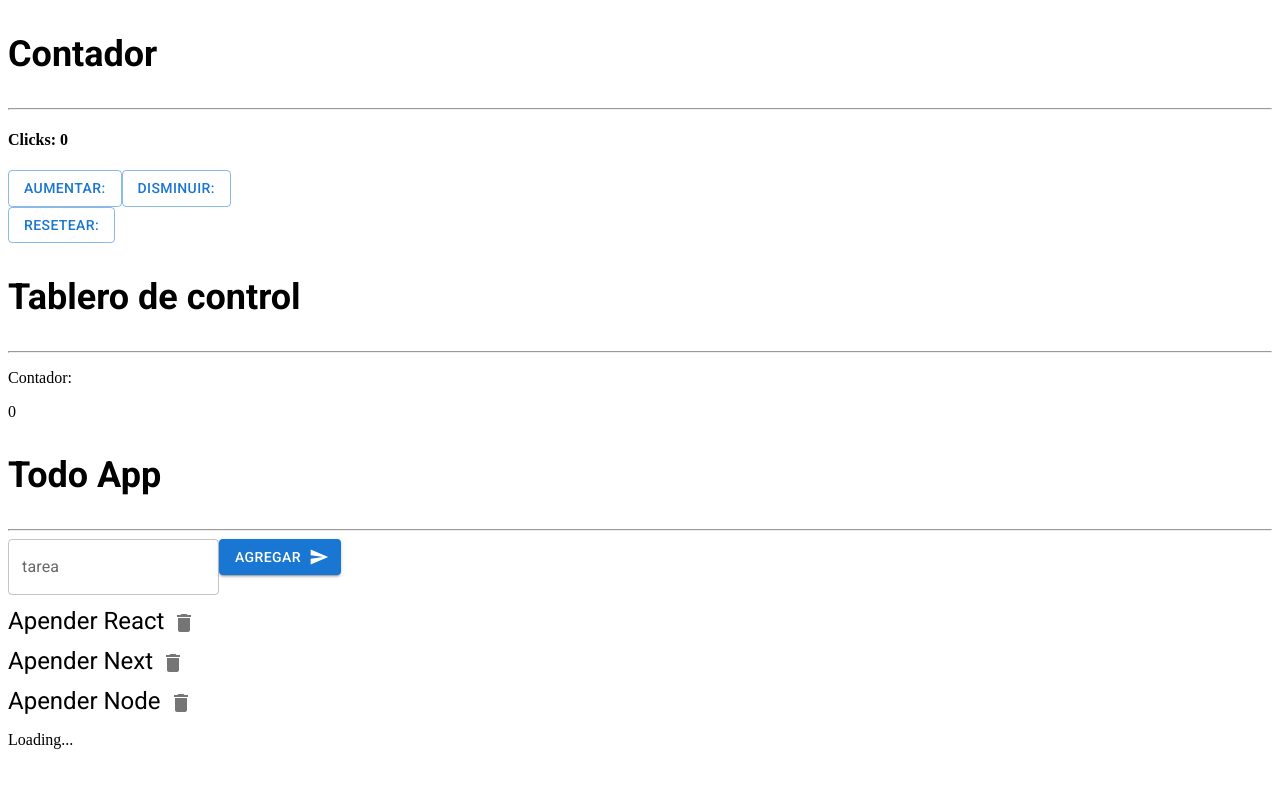
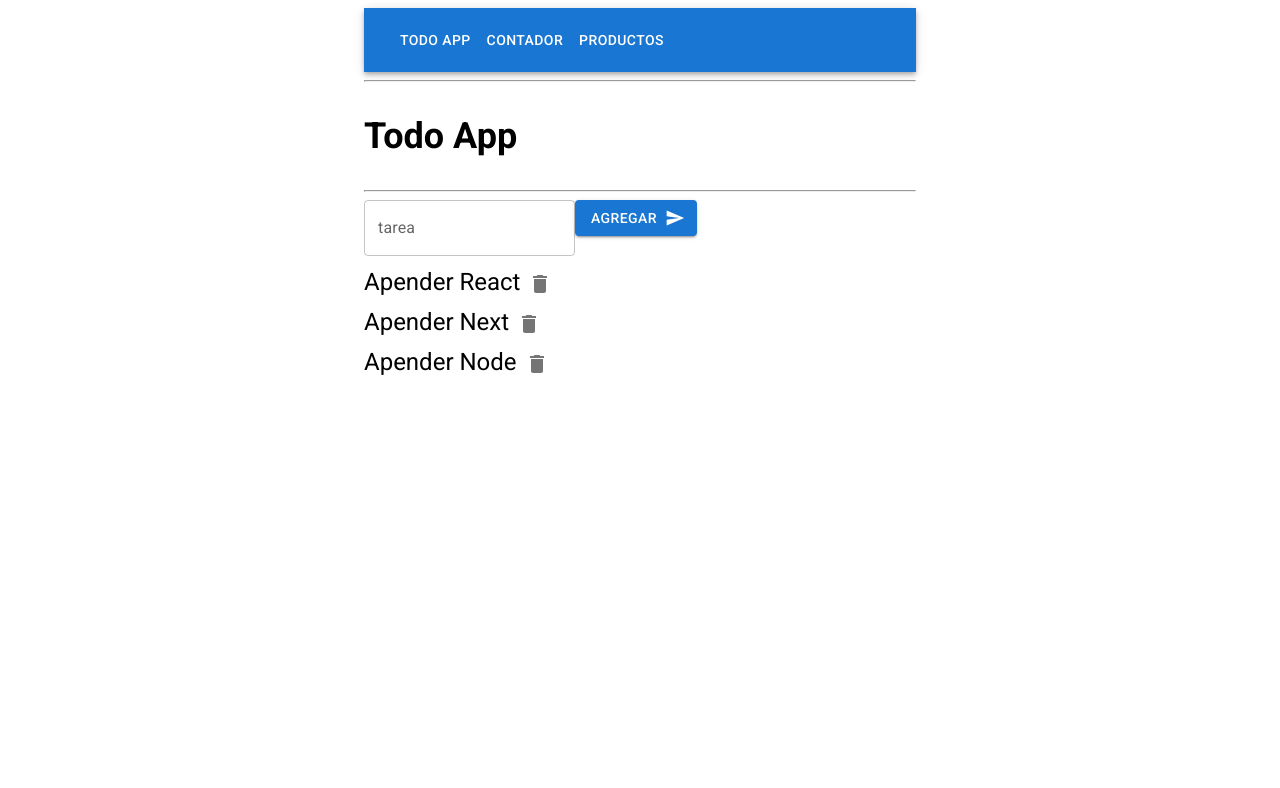
Before and after one commit to CamiloPenagos99/custom-hooks-react-app, a React (Create React App) app: page / in a window 1280 px wide. Shown: the top 788 px of the page. Built offline with nearby package versions, Linux system fonts and the light colour scheme; no server answers.

Commit message:
feat: Appbar material ui, react router

```diff
--- a/package.json
+++ b/package.json
@@ -11,7 +11,9 @@
     "@testing-library/react": "^12.1.2",
     "@testing-library/user-event": "^13.5.0",
     "react": "^17.0.2",
+    "react-bootstrap": "^2.0.4",
     "react-dom": "^17.0.2",
+    "react-router-dom": "^6.2.1",
     "react-scripts": "5.0.0",
     "web-vitals": "^2.1.2"
   },
--- a/src/App.js
+++ b/src/App.js
@@ -1,18 +1,14 @@
-import { Counter } from "./components/counter";
-import { TodoApp } from "./components/todoApp";
-import { Product } from "./components/products";
-import { Container } from '@mui/material';
+import { Container } from "@mui/material";
+
+import { RouterNavBar } from "./components/navbar";
 
 function App() {
   return (
-    <>
-      <Container maxWidth="sm" />
-      <div className="App">
-        <Counter></Counter>
-        <TodoApp></TodoApp>
-        <Product></Product>
-      </div>
-    </>
+    <div className="App">
+      <Container maxWidth="sm">
+        <RouterNavBar></RouterNavBar>
+      </Container>
+    </div>
   );
 }
 
--- /dev/null
+++ b/src/components/navbar.jsx
@@ -0,0 +1,54 @@
+import { BrowserRouter as Router, Routes, Route, Link } from "react-router-dom";
+import { Counter } from "./counter";
+import { TodoApp } from "./todoApp";
+import { Product } from "./products";
+import { AppBar, IconButton, Toolbar, Button } from "@mui/material";
+
+export const RouterNavBar = () => (
+  <Router>
+    <div>
+      <div>
+        <nav>
+          <AppBar position="static">
+            <Toolbar position="center">
+              <IconButton edge="start" color="inherit" arial-label="menu" />
+
+              <Button>
+                <Link style={{ color: "white", textDecoration: "none" }} to="/">
+                  Todo App
+                </Link>
+              </Button>
+
+              <Button>
+                <Link
+                  style={{ color: "white", textDecoration: "none" }}
+                  to="/contador"
+                >
+                  Contador
+                </Link>
+              </Button>
+
+              <Button>
+                <Link
+                  style={{ color: "white", textDecoration: "none" }}
+                  to="/productos"
+                >
+                  Productos
+                </Link>
+              </Button>
+            </Toolbar>
+          </AppBar>
+        </nav>
+      </div>
+
+      <hr />
+      {/* A <Switch> looks through its children <Route>s and
+          renders the first one that matches the current URL. */}
+      <Routes>
+        <Route path="/contador" element={<Counter />}></Route>
+        <Route path="/productos" element={<Product />}></Route>
+        <Route path="/" element={<TodoApp />}></Route>
+      </Routes>
+    </div>
+  </Router>
+);
```
Also changed, not shown: 2 other files (tests, documents, lock files or other folders).
